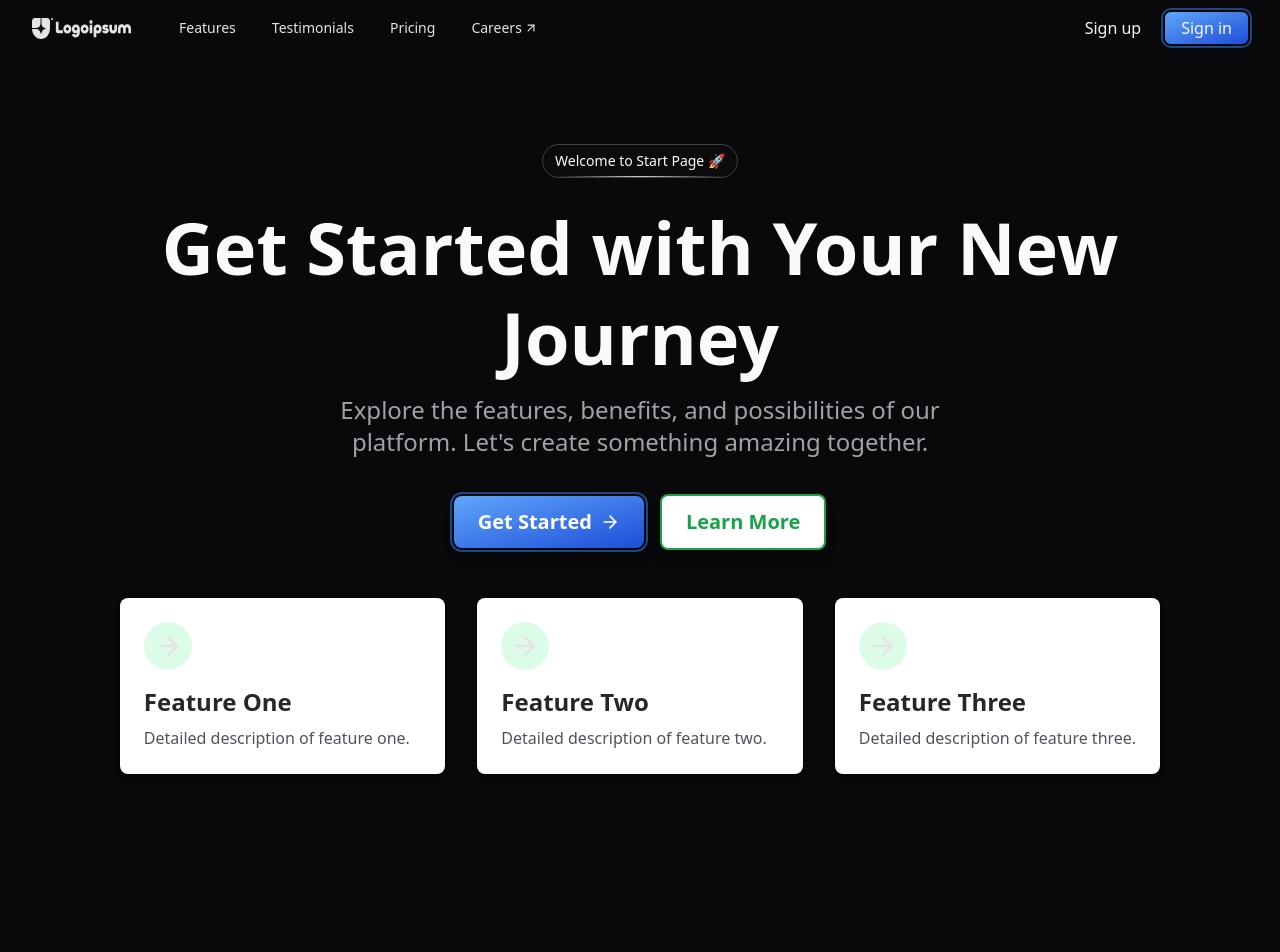
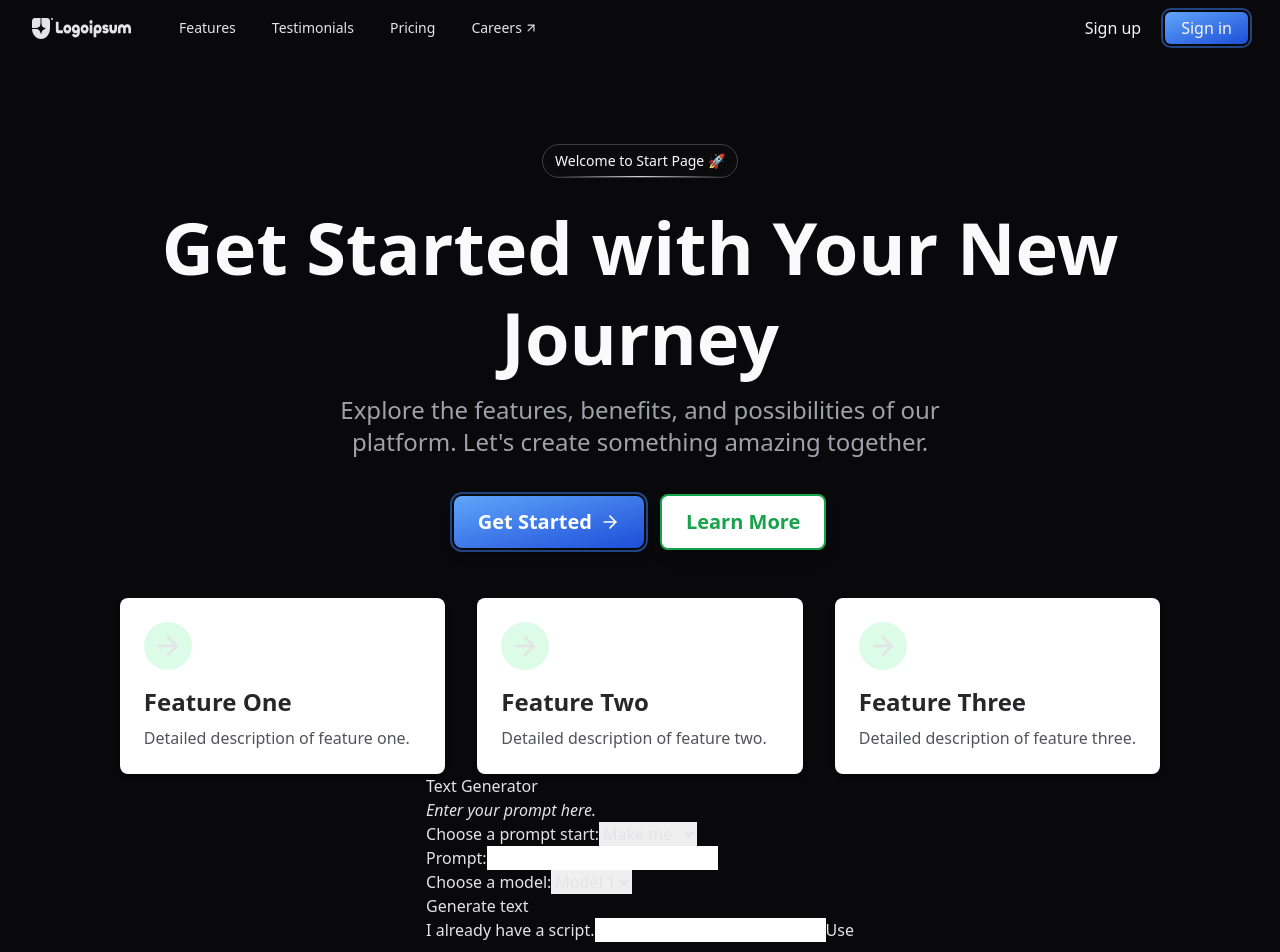
Before and after one commit to Zapp-Renfro/ROS_PA, a Next.js app in the folder Frontend/template_hover/: page /Start in a window 1280 px wide. Shown: the top 952 px of the page. Before the commit the page ends 918 px from the top, so only its background shows below. Built offline with nearby package versions, Linux system fonts and the light colour scheme.

Commit message:
Design Start page

```diff
--- a/Frontend/template_hover/src/pages/Start.jsx
+++ b/Frontend/template_hover/src/pages/Start.jsx
@@ -1,94 +1,85 @@
-import React from 'react';
-import Link from 'next/link';
+import React, { useState } from 'react';
 import { FiArrowRight } from "react-icons/fi";
 import { MaxWidthWrapper } from "@/components/utils/MaxWidthWrapper";
 import { motion } from "framer-motion";
 import { SplashButton } from "@/components/buttons/SplashButton";
 import { GhostButton } from "@/components/buttons/GhostButton";
 import { GlowingChip } from "@/components/utils/GlowingChip";
-import { useRouter } from 'next/router';
 
 const Start = () => {
-  const router = useRouter();
+  const [prompt, setPrompt] = useState('');
+  const [promptStart, setPromptStart] = useState('make me');
+  const [prompt2, setPrompt2] = useState('');
+  const [modelApi, setModelApi] = useState('');
+
+  const handleGenerateText = async (e) => {
+    e.preventDefault();
+    // Envoyer les données au serveur pour générer du texte
+    const response = await fetch('/generate_text', {
+      method: 'POST',
+      headers: {
+        'Content-Type': 'application/json',
+      },
+      body: JSON.stringify({ prompt_start: promptStart, prompt, model_api: modelApi }),
+    });
+    const data = await response.json();
+    // Traitez les données de réponse si nécessaire
+    console.log(data);
+  };
+
+  const handleUseText = async (e) => {
+    e.preventDefault();
+    // Envoyer les données au serveur pour utiliser du texte existant
+    const response = await fetch('/use_text', {
+      method: 'POST',
+      headers: {
+        'Content-Type': 'application/json',
+      },
+      body: JSON.stringify({ prompt2 }),
+    });
+    const data = await response.json();
+    // Traitez les données de réponse si nécessaire
+    console.log(data);
+  };
+
   return (
     <MaxWidthWrapper className="relative z-20 flex flex-col items-center justify-center pb-12 pt-24 md:pb-36 md:pt-36">
       <motion.div
-        initial={{
-          y: 25,
-          opacity: 0,
-        }}
-        animate={{
-          y: 0,
-          opacity: 1,
-        }}
-        transition={{
-          duration: 1.25,
-          ease: "easeInOut",
-        }}
+        initial={{ y: 25, opacity: 0 }}
+        animate={{ y: 0, opacity: 1 }}
+        transition={{ duration: 1.25, ease: "easeInOut" }}
         className="relative mb-6"
       >
         <GlowingChip>Welcome to Start Page 🚀</GlowingChip>
       </motion.div>
       <motion.h1
-        initial={{
-          y: 25,
-          opacity: 0,
-        }}
-        animate={{
-          y: 0,
-          opacity: 1,
-        }}
-        transition={{
-          duration: 1.25,
-          delay: 0.25,
-          ease: "easeInOut",
-        }}
+        initial={{ y: 25, opacity: 0 }}
+        animate={{ y: 0, opacity: 1 }}
+        transition={{ duration: 1.25, delay: 0.25, ease: "easeInOut" }}
         className="mb-3 text-center text-4xl font-extrabold leading-tight text-zinc-50 sm:text-5xl sm:leading-tight md:text-6xl md:leading-tight lg:text-7xl lg:leading-tight"
       >
         Get Started with Your New Journey
       </motion.h1>
       <motion.p
-        initial={{
-          y: 25,
-          opacity: 0,
-        }}
-        animate={{
-          y: 0,
-          opacity: 1,
-        }}
-        transition={{
-          duration: 1.25,
-          delay: 0.5,
-          ease: "easeInOut",
-        }}
+        initial={{ y: 25, opacity: 0 }}
+        animate={{ y: 0, opacity: 1 }}
+        transition={{ duration: 1.25, delay: 0.5, ease: "easeInOut" }}
         className="mb-9 max-w-2xl text-center text-lg text-zinc-400 sm:text-xl md:text-2xl"
       >
         Explore the features, benefits, and possibilities of our platform. Let's create something amazing together.
       </motion.p>
       <motion.div
-        initial={{
-          y: 25,
-          opacity: 0,
-        }}
-        animate={{
-          y: 0,
-          opacity: 1,
-        }}
-        transition={{
-          duration: 1.25,
-          delay: 0.75,
-          ease: "easeInOut",
-        }}
+        initial={{ y: 25, opacity: 0 }}
+        animate={{ y: 0, opacity: 1 }}
+        transition={{ duration: 1.25, delay: 0.75, ease: "easeInOut" }}
         className="flex flex-col items-center gap-4 sm:flex-row"
       >
-        <Link href="/start" passHref>
-          <SplashButton className="flex items-center gap-2 px-6 py-3 text-xl font-semibold text-white bg-green-600 rounded-lg shadow-lg hover:bg-green-700">
-            Get Started
-            <FiArrowRight />
-          </SplashButton>
-        </Link>
+        <SplashButton className="flex items-center gap-2 px-6 py-3 text-xl font-semibold text-white bg-green-600 rounded-lg shadow-lg hover:bg-green-700">
+          Get Started
+          <FiArrowRight />
+        </SplashButton>
         <GhostButton
-          onClick={() => router.push("/learn-more")}
+          onClick={() => alert("Learn more clicked!")}
           className="flex items-center gap-2 px-6 py-3 text-xl font-semibold text-green-600 bg-white border-2 border-green-600 rounded-lg shadow-lg hover:bg-green-100"
         >
           Learn More
@@ -111,6 +102,40 @@ const Start = () => {
           description="Detailed description of feature three."
         />
       </div>
+      <div className="w3-content w3-container w3-padding-64" id="about">
+        <h3 className="w3-center">Text Generator</h3>
+        <p className="w3-center"><em>Enter your prompt here.</em></p>
+        <div className="boxes-container">
+          <div className="container">
+            <form onSubmit={handleGenerateText}>
+              <label htmlFor="prompt_start">Choose a prompt start:</label>
+              <select id="prompt_start" name="prompt_start" value={promptStart} onChange={(e) => setPromptStart(e.target.value)}>
+                <option value="make me">Make me</option>
+                <option value="talk about">Talk about</option>
+              </select>
+              <br />
+              <label htmlFor="prompt">Prompt:</label>
+              <input type="text" id="prompt" name="prompt" value={prompt} onChange={(e) => setPrompt(e.target.value)} required />
+              <br />
+              <label htmlFor="model_api">Choose a model:</label>
+              <select id="model_api" name="model_api" value={modelApi} onChange={(e) => setModelApi(e.target.value)} required>
+                {/* Remplacer par les modèles disponibles */}
+                <option value="model1">Model 1</option>
+                <option value="model2">Model 2</option>
+              </select>
+              <br />
+              <input type="submit" value="Generate text" />
+            </form>
+          </div>
+          <div className="container">
+            <form onSubmit={handleUseText}>
+              <label htmlFor="prompt2">I already have a script.</label>
+              <input type="text" id="prompt2" name="prompt2" value={prompt2} onChange={(e) => setPrompt2(e.target.value)} required />
+              <input type="submit" value="Use" />
+            </form>
+          </div>
+        </div>
+      </div>
     </MaxWidthWrapper>
   );
 };
```
